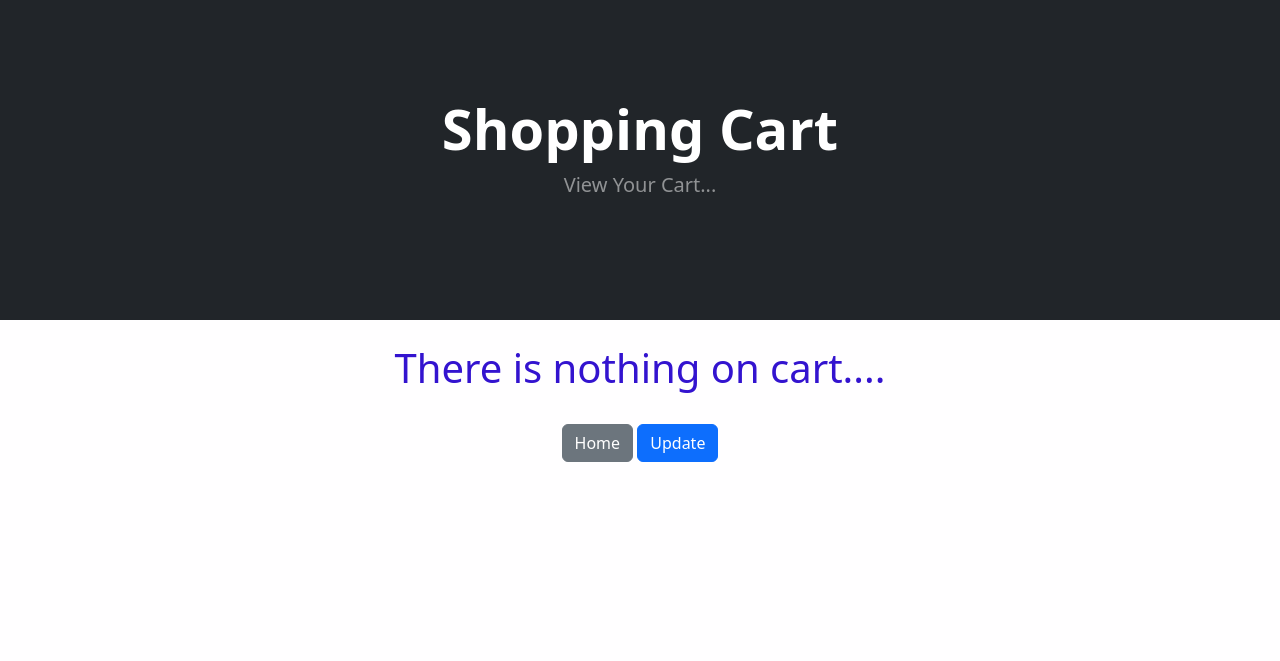
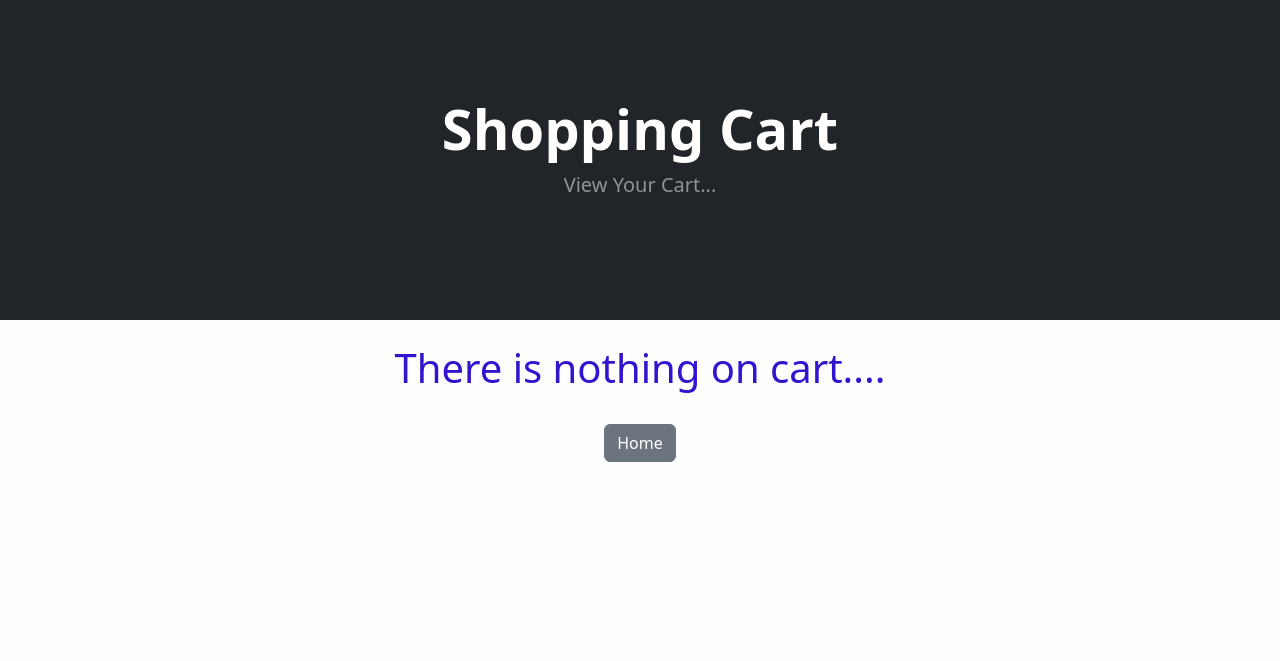
Before and after one commit to fahadrkm/e-commerce-, a Django app: page /cart/ in a window 1280 px wide. Shown: the part 57-718 px from the top of the page. Run offline with Django 5.2, Linux system fonts and the light colour scheme; some libraries are stand-ins or nearby versions.

Commit message:
update shopping cart summary page add products to cart and added qty to cart

```diff
--- a/ecom/cart/templates/cart_summary.html
+++ b/ecom/cart/templates/cart_summary.html
@@ -93,8 +96,7 @@
         </div><br/>
         <center>
             <a href="{% url 'home' %}" class="btn btn-secondary">Home</a>
-            <button type="button" data-index="{{product.id}}"
-            class="btn btn-primary update-cart">Update</button>
+
         </center>
 
 <br/><br/><br/><br/><br/><br/><br/><br/><br/><br/><br/>
@@ -102,16 +104,17 @@
 
 <script>
 
-    $(document).on('click', 'update-cart', function(e){
+    $(document).on('click', '.update-cart', function(e){
         e.preventDefault();
         //grab product id
         var productid = $(this).data('index');
+
         $.ajax({
         type: 'POST',
         url: '{% url "cart_update" %}',
         data: {
         product_id: $(this).data('index'),
-        product_qty:$('#select' + productid + 'option:selected' ).text(),
+        product_qty: $('#select' + productid + 'option:selected' ).text(),
         csrfmiddlewaretoken: '{{ csrf_token }}',
         action: 'post'
         },
```
Also changed, not shown: other parts of ecom/cart/templates/cart_summary.html (+3 -0 lines), ecom/db.sqlite3.
